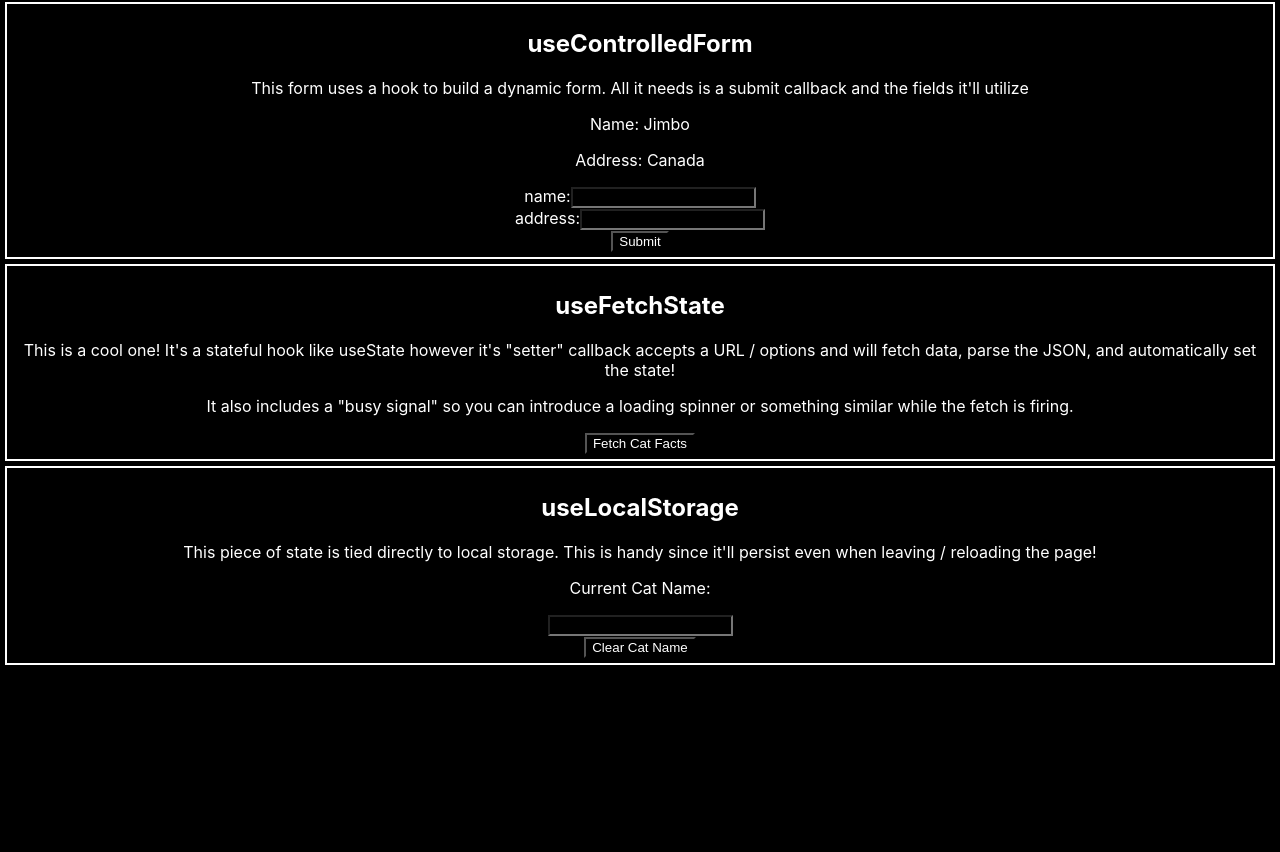
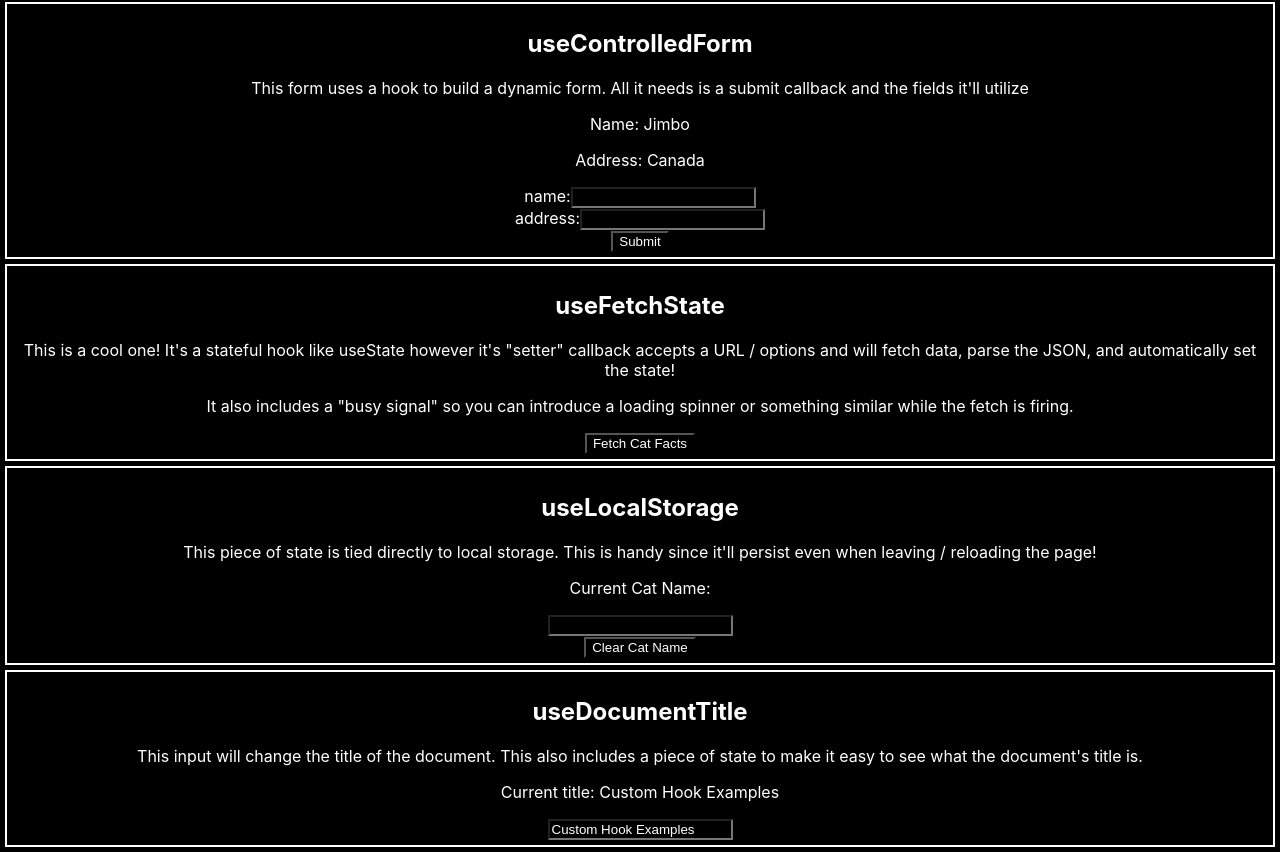
Before and after one commit to brewchetta/custom-hooks-fun, a React (Create React App) app: page / in a window 1280 px wide. Shown: the part 1186-2038 px from the top of the page. Before the commit the page ends 1856 px from the top, so only its background shows below. Built offline with nearby package versions, Linux system fonts and the light colour scheme.

Commit message:
added document title hook

```diff
--- a/src/components/App.js
+++ b/src/components/App.js
@@ -4,6 +4,7 @@ import PrevStateWithDependency from "./PrevStateWithDependency"
 import ControlledForm from "./ControlledForm"
 import Fetch from "./Fetch"
 import LocalStorage from "./LocalStorage"
+import DocumentTitle from "./DocumentTitle"
 import './App.css';
 
 function App() {
@@ -17,6 +18,7 @@ function App() {
       <ControlledForm />
       <Fetch />
       <LocalStorage />
+      <DocumentTitle />
 
     </div>
   );
--- /dev/null
+++ b/src/components/DocumentTitle.js
@@ -0,0 +1,26 @@
+import useDocumentTitle from '../hooks/useDocumentTitle'
+
+export default function DocumentTitle() {
+
+  const [documentTitle, setDocumentTitle] = useDocumentTitle()
+
+  return (
+
+    <div className="example">
+
+      <h2>useDocumentTitle</h2>
+
+      <p>This input will change the title of the document. This also includes a piece of state to make it easy to see what the document's title is.</p>
+
+      <p>Current title: {documentTitle}</p>
+
+      <input type="text"
+      onChange={e => setDocumentTitle(e.target.value)}
+      value={documentTitle}
+      />
+
+    </div>
+
+  )
+
+}
--- /dev/null
+++ b/src/hooks/useDocumentTitle.js
@@ -0,0 +1,14 @@
+import { useState } from 'react'
+
+export default function useDocumentTitle() {
+
+  const [state, setState] = useState(document.title)
+
+  const setDocumentTitle = title => {
+    document.title = title
+    setState(title)
+  }
+
+  return [state, setDocumentTitle]
+
+}
```
